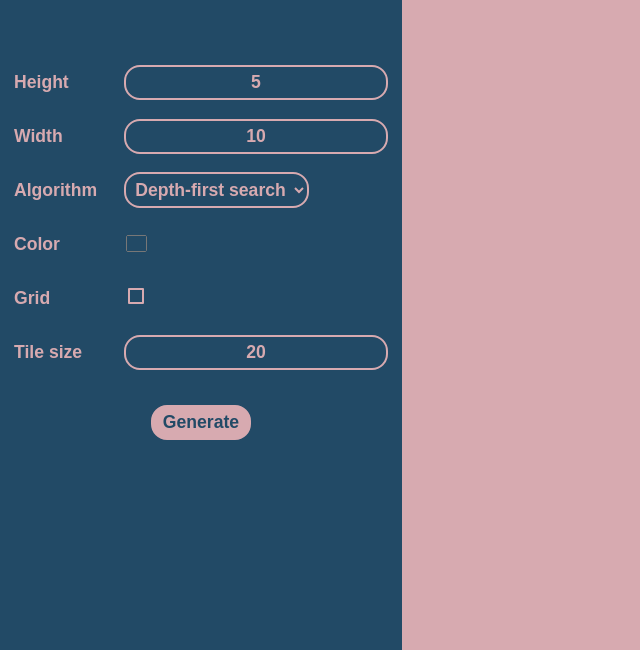
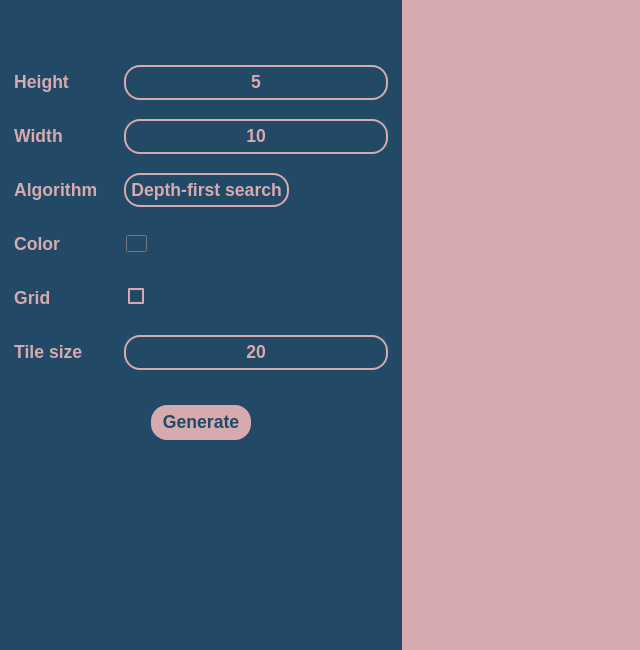
Before and after one commit to znuznu/daedal, a plain HTML site: page index.html in a window 1280 px wide. Shown: the part 150-800 px from the top of the page, without its empty margins (0-640 px from the left). Drawn offline with Linux system fonts and the light colour scheme.

Commit message:
README.md updated

```diff
--- a/css/stylesheet.css
+++ b/css/stylesheet.css
@@ -103,6 +103,9 @@ td {
 }
 
 select {
+   -moz-appearance:none; /* Firefox */
+   -webkit-appearance:none; /* Safari and Chrome */
+   appearance:none;
   background-color: #224a66;
   color: #d7aab0;
   font-family: Quicksand, arial, helvetica, sans-serif;
```
Also changed, not shown: README.md, example.png (deleted), resources/example.png (added), resources/logo.png (added).
